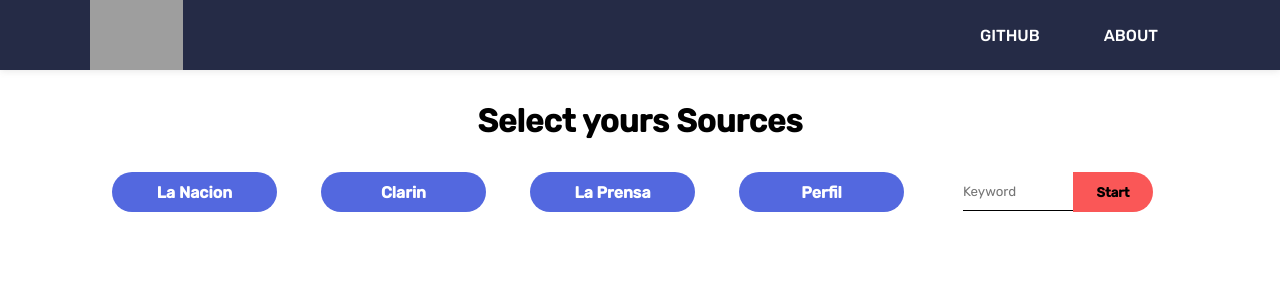
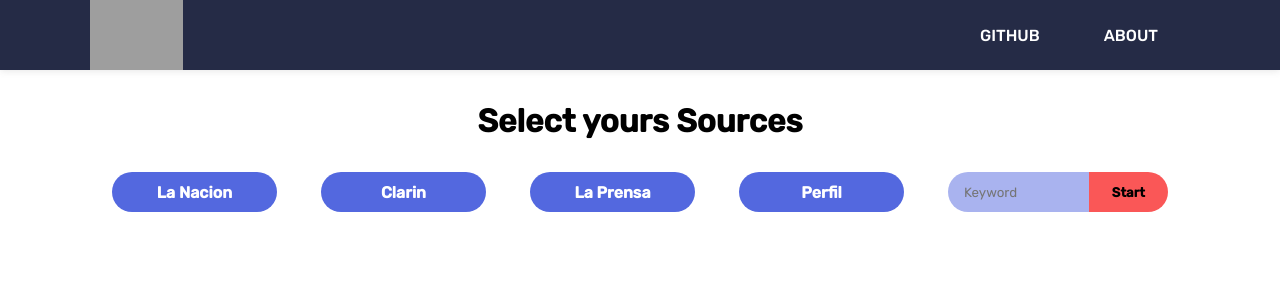
Before and after one commit to Chmod351/scrapper_ia_summary, a React (Vite) app: page / in a window 1280 px wide. Shown: the top 300 px of the page. Built offline with nearby package versions, Linux system fonts and the light colour scheme; grey boxes are pictures that could not be loaded.

Commit message:
keyword form improved

```diff
--- a/src/components/layout/Sources.jsx
+++ b/src/components/layout/Sources.jsx
@@ -15,12 +15,17 @@
   justify-content: center;
   border-radius: 5rem;
   font-weight: bold;
+  cursor: pointer;
   ${mobile({ width: '49%', margin: '1rem auto' })}
 `;
 
-const Sources = ({ title }) => {
+const Sources = ({ title, link }) => {
   const [selected, isSelected] = useState(false);
-  return <Wrapper>{title}</Wrapper>;
+  return (
+    <Wrapper title={link} aria-label={link}>
+      {title}
+    </Wrapper>
+  );
 };
 
 export default Sources;
--- a/src/components/pages/Demo.jsx
+++ b/src/components/pages/Demo.jsx
@@ -18,14 +18,14 @@
 const SourcesContainer = styled.div`
   display: flex;
   margin: auto;
-${mobile({ flexDirection: 'row', alignItems: 'center' ,flexWrap:'wrap'})}
+  ${mobile({ flexDirection: 'row', alignItems: 'center', flexWrap: 'wrap' })}
 `;
 const Title = styled.h1`
   display: flex;
   margin: auto;
   justify-content: center;
   margin-bottom: 2rem;
-  ${mobile({ fontSize: '2rem' })}
+  ${mobile({ fontSize: '6vw' })}
 `;
 const FormWrapper = styled.div`
   width: 20%;
@@ -38,22 +38,27 @@
 `;
 const Input = styled.input`
   width: 50%;
-  height: 2.3rem;
+  height: 0.5rem;
+  outline: none;
+  border-radius: 5rem 0 0 5rem;
   border: none;
-  outline: none;
-  border-bottom: 1px solid black;
+  padding: 1rem;
+  color: ${main.primaryFonts};
+  background-color: ${main.primaryResults};
   ${mobile({ width: '100%' })}
 `;
 const Button = styled.button`
   width: 5rem;
   height: 2.5rem;
   border: none;
-  border-top-right-radius: 5rem;
-  border-bottom-right-radius: 5rem;
+  border-radius: 0 5rem 5rem 0;
+  cursor: pointer;
   background-color: ${main.callToAction};
   font-weight: bold;
   ${mobile({ width: '5rem' })}
 `;
+
+const desc = 'use the keyword to get specific results';
 const Demo = () => {
   return (
     <Container>
@@ -65,7 +70,7 @@
             return <Sources key={id} title={title} link={link} css={css} />;
           })}
           <FormWrapper>
-            <Input placeholder="Keyword" />
+            <Input placeholder="Keyword" title={desc} />
             <Button>Start</Button>
           </FormWrapper>
         </SourcesContainer>
```
